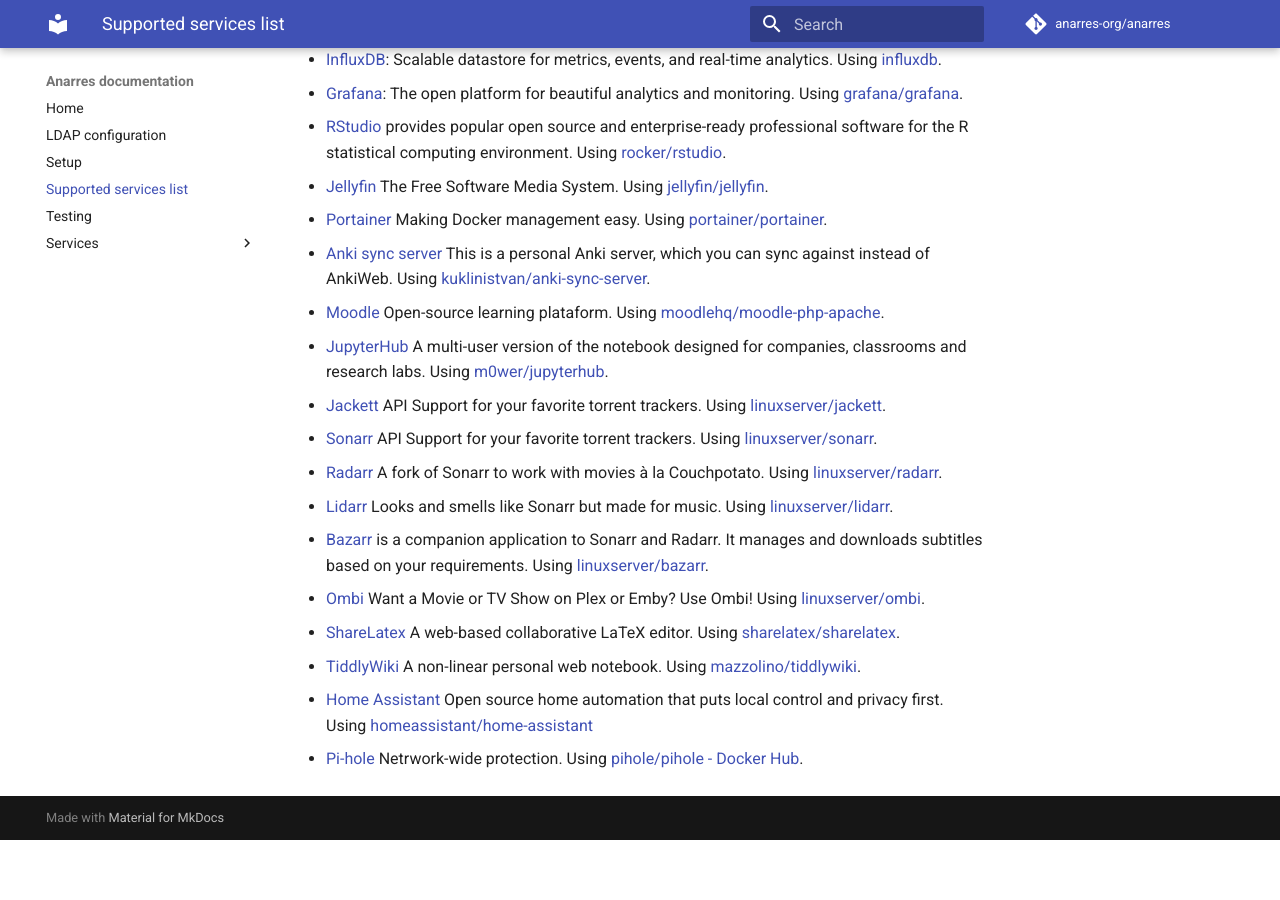
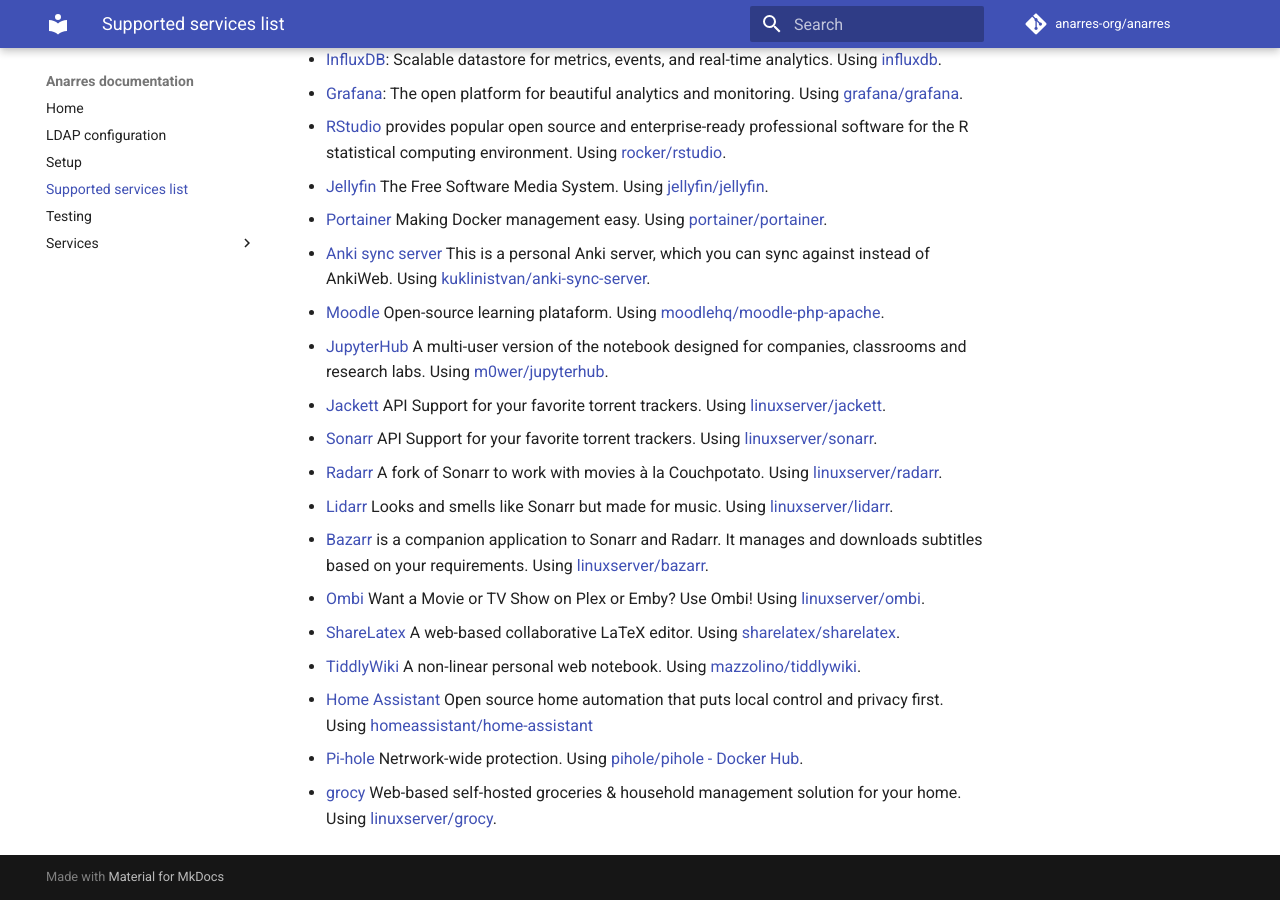
Before and after one commit to anarres-org/anarres, an MkDocs documentation site: the page built from docs/docs/supported_services_list.md, in a window 1280 px wide and 900 px high, scrolled down 881 px. Built offline with MkDocs 1.6.1 and Material for MkDocs 9.7.7, drawn with Linux system fonts in a browser that asks for light colours; comment, search, counter and statistics services are not loaded; before the commit the page ends 1721 px from its top, so only the background shows below that.

Commit message:
docs(grocy): add documentation

```diff
--- a/docs/docs/supported_services_list.md
+++ b/docs/docs/supported_services_list.md
@@ -104,3 +104,6 @@ title: Supported services list
    that puts local control and privacy first. Using
    [homeassistant/home-assistant](https://hub.docker.com/r/homeassistant/home-assistant)
 * [Pi-hole](https://pi-hole.net/) Netrwork-wide protection. Using [pihole/pihole - Docker Hub](https://hub.docker.com/r/pihole/pihole).
+* [grocy](https://grocy.info/) Web-based self-hosted groceries & household
+  management solution for your home. Using
+  [linuxserver/grocy](https://hub.docker.com/r/linuxserver/grocy).
```
Also changed, not shown: docs/docs/services/grocy.md (added, +29 -0 lines).
